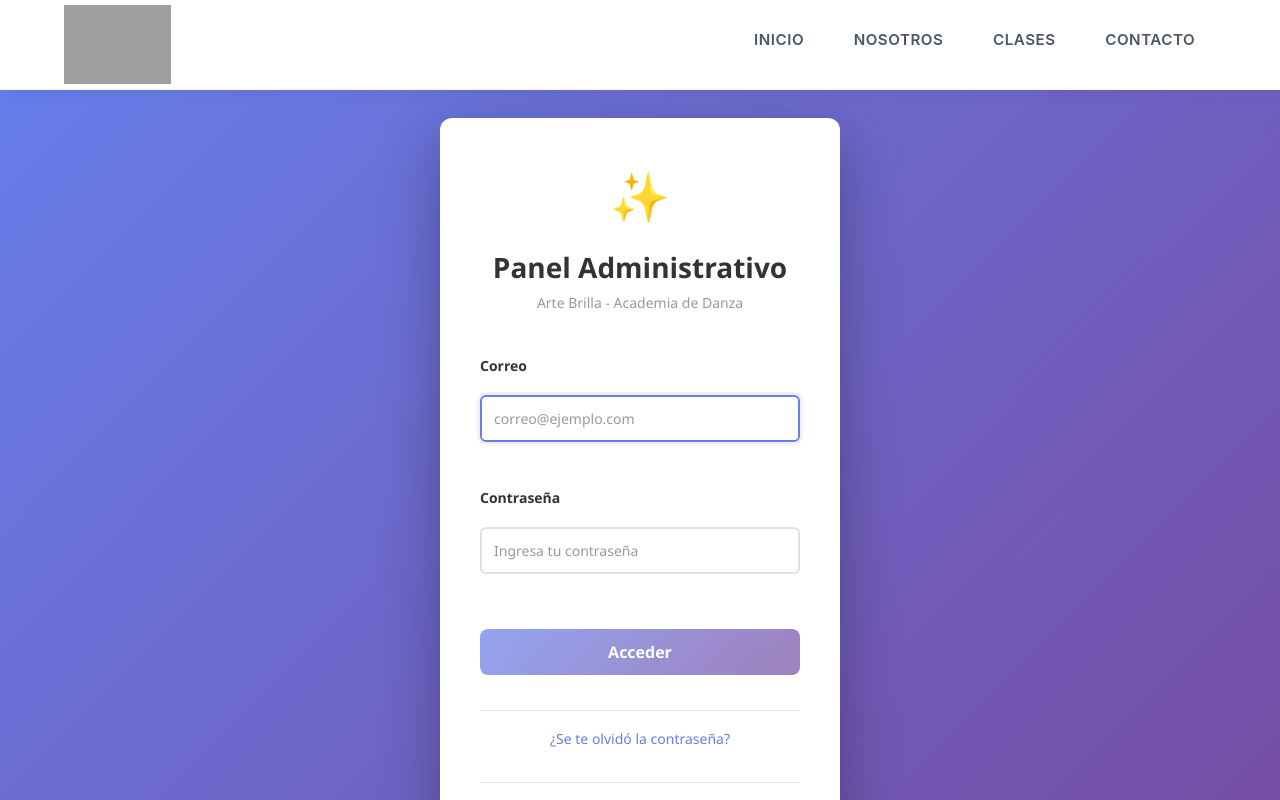
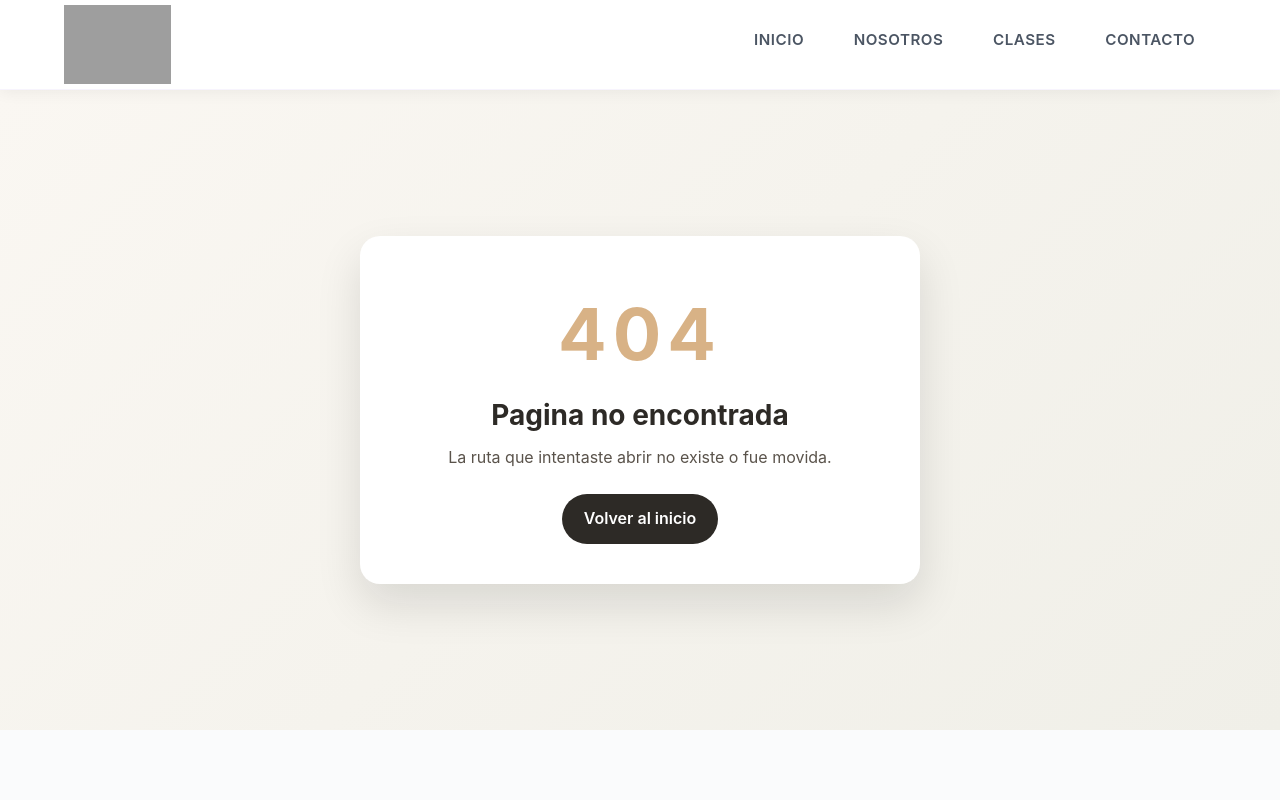
Before and after one commit to Eyden17/PDS, a React (Vite) app in the folder arte-brilla-web/: page /admin in a window 1280 px wide. Before the commit this address led to /login. Shown: the top 800 px of the page. Built offline with nearby package versions, Linux system fonts and the light colour scheme; no server answers; grey boxes are pictures that could not be loaded.

Commit message:
fix: bloqueo de accesos si no se cuenta con la variable de entorno

```diff
--- a/arte-brilla-web/src/App.jsx
+++ b/arte-brilla-web/src/App.jsx
@@ -19,9 +19,13 @@ import AdminPanel from './assets/components/AdminPanel';
 import ProtectedRoute from './assets/components/ProtectedRoute';
 import NotFound from './assets/components/NotFound';
 import NewsDetail from './assets/components/NewsDetail';
+import ClassStudentsPage from "./assets/components/ClassStudentsPage";
+
 import './assets/styles/App.css'
 
 function App() {
+  const enableAdmin = import.meta.env.VITE_ENABLE_ADMIN === 'true';
+
   return (
     <Router>
       <AuthProvider>
@@ -41,9 +45,17 @@ function App() {
               <Route path="/about" element={<About />} />
               <Route path="/classes" element={<Classes />} />
               <Route path="/contact" element={<Contact />} />
+              <Route path="/news/:id" element={<NewsDetail />} />
+              {enableAdmin && (
                 <Route path="/login" element={<Login />} />
-              <Route path="/news/:id" element={<NewsDetail />} />
+              )}
+              {enableAdmin && (
                 <Route path="/forgot-password" element={<ForgotPassword />} />
+              )}
+              {enableAdmin && (
+                <Route path="/classes/:id/students" element={<ClassStudentsPage />} />
+              )}
+              {enableAdmin && (
                 <Route
                   path="/admin"
                   element={
@@ -52,6 +64,8 @@ function App() {
                     </ProtectedRoute>
                   }
                 />
+              )}
+              {enableAdmin && (
                 <Route
                   path="/admin/*"
                   element={
@@ -60,6 +74,7 @@ function App() {
                     </ProtectedRoute>
                   }
                 />
+              )}
               <Route path="*" element={<NotFound />} />
             </Routes>
           </main>
--- a/arte-brilla-web/src/assets/components/Navbar.jsx
+++ b/arte-brilla-web/src/assets/components/Navbar.jsx
@@ -10,6 +10,7 @@ const Navbar = () => {
   const location = useLocation();
   const navigate = useNavigate();
   const { isAuthenticated, logout } = useAuth();
+  const enableAdmin = import.meta.env.VITE_ENABLE_ADMIN === 'true';
 
   useEffect(() => {
     const handleScroll = () => {
@@ -52,12 +53,12 @@ const Navbar = () => {
           <li><Link to="/about" className={`nav-link ${location.pathname === '/about' ? 'active' : ''}`} onClick={() => setIsMenuOpen(false)}>Nosotros</Link></li>
           <li><Link to="/classes" className={`nav-link ${location.pathname === '/classes' ? 'active' : ''}`} onClick={() => setIsMenuOpen(false)}>Clases</Link></li>
           <li><Link to="/contact" className={`nav-link ${location.pathname === '/contact' ? 'active' : ''}`} onClick={() => setIsMenuOpen(false)}>Contacto</Link></li>
-          {isAuthenticated && (
+          {enableAdmin && isAuthenticated && (
             <li className="nav-button-wrapper">
               <Link to="/admin" className={`nav-button ${location.pathname === '/admin' ? 'active' : ''}`} onClick={() => setIsMenuOpen(false)}>Panel Admin</Link>
             </li>
           )}
-          {isAuthenticated && (
+          {enableAdmin && isAuthenticated && (
             <li className="nav-button-wrapper">
               <button
                 onClick={() => {
--- a/arte-brilla-web/src/context/AuthContext.jsx
+++ b/arte-brilla-web/src/context/AuthContext.jsx
@@ -9,12 +9,10 @@ export const AuthProvider = ({ children }) => {
   const API_URL = import.meta.env.VITE_API_URL ?? 'http://localhost:3000';
 
   useEffect(() => {
-    const raw = localStorage.getItem('ab_session');
-    if (raw) {
-      const session = JSON.parse(raw);
-      setIsAuthenticated(true);
-      setUser(session.user);
-    }
+    // Always clear session on page access
+    localStorage.removeItem('ab_session');
+    setIsAuthenticated(false);
+    setUser(null);
     setLoading(false);
   }, []);
 
```
Lines whose indentation alone changed are shown as unchanged.
